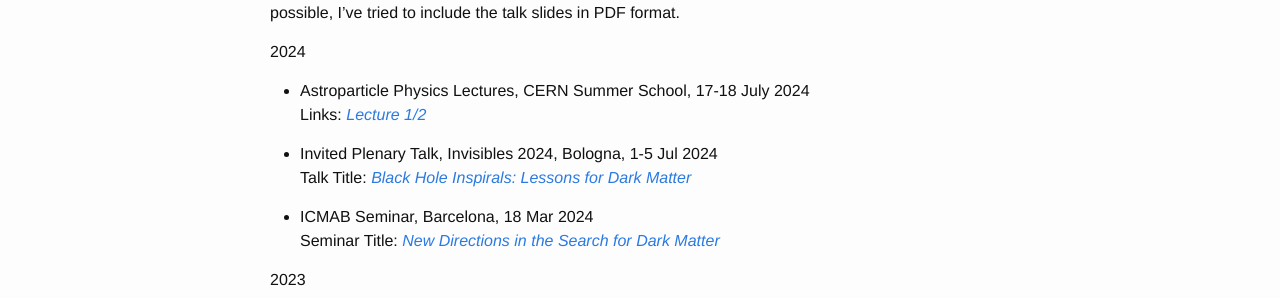
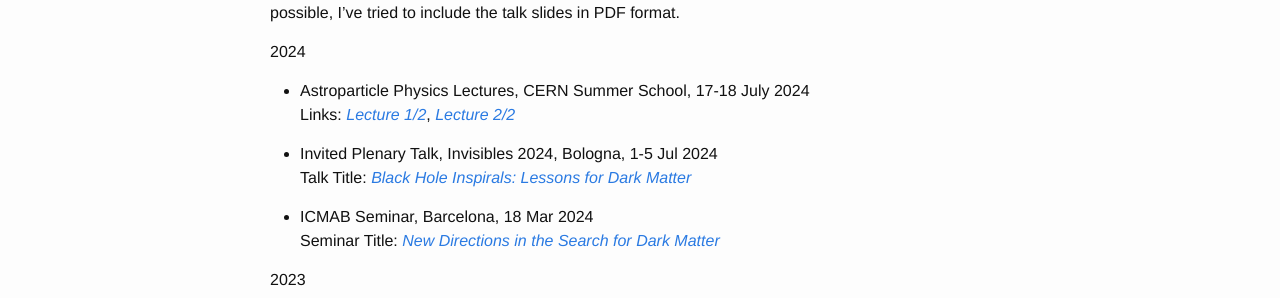
Before and after one commit to bradkav/bradkav.github.io, a Jekyll site: the page built from talks.md, in a window 1280 px wide and 900 px high. Shown: the part 166-464 px from the top of the window. Built offline with Jekyll 4.4.1, drawn with Linux system fonts in a browser that asks for light colours.

Commit message:
Added lecture 2 of CERN 2024 lectures

```diff
--- a/talks.md
+++ b/talks.md
@@ -12,7 +12,7 @@
 #### 2024
 
 - Astroparticle Physics Lectures, CERN Summer School, 17-18 July 2024
-Links: [*Lecture 1/2*](/assets/slides/Astroparticle_CERN_summer_school_2024_Lecture1.pdf)
+Links: [*Lecture 1/2*](/assets/slides/Astroparticle_CERN_summer_school_2024_Lecture1.pdf), [*Lecture 2/2*](/assets/slides/Astroparticle_CERN_summer_school_2024_Lecture2.pdf)
 
 - Invited Plenary Talk, Invisibles 2024, Bologna, 1-5 Jul 2024
 Talk Title: [*Black Hole Inspirals: Lessons for Dark Matter*](/assets/slides/KAVANAGH-Invisibles_Bologna_July2024.pdf)
```
Also changed, not shown: 1 other file.
